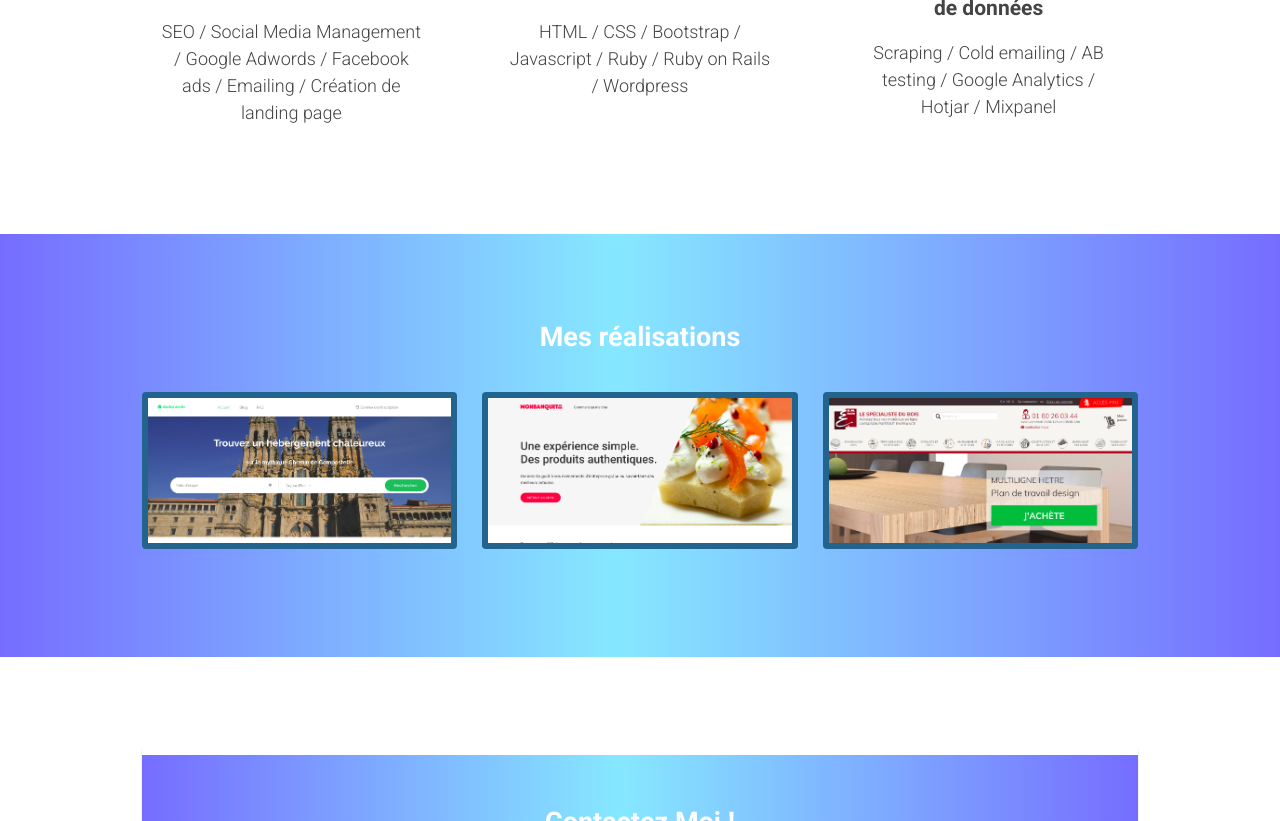
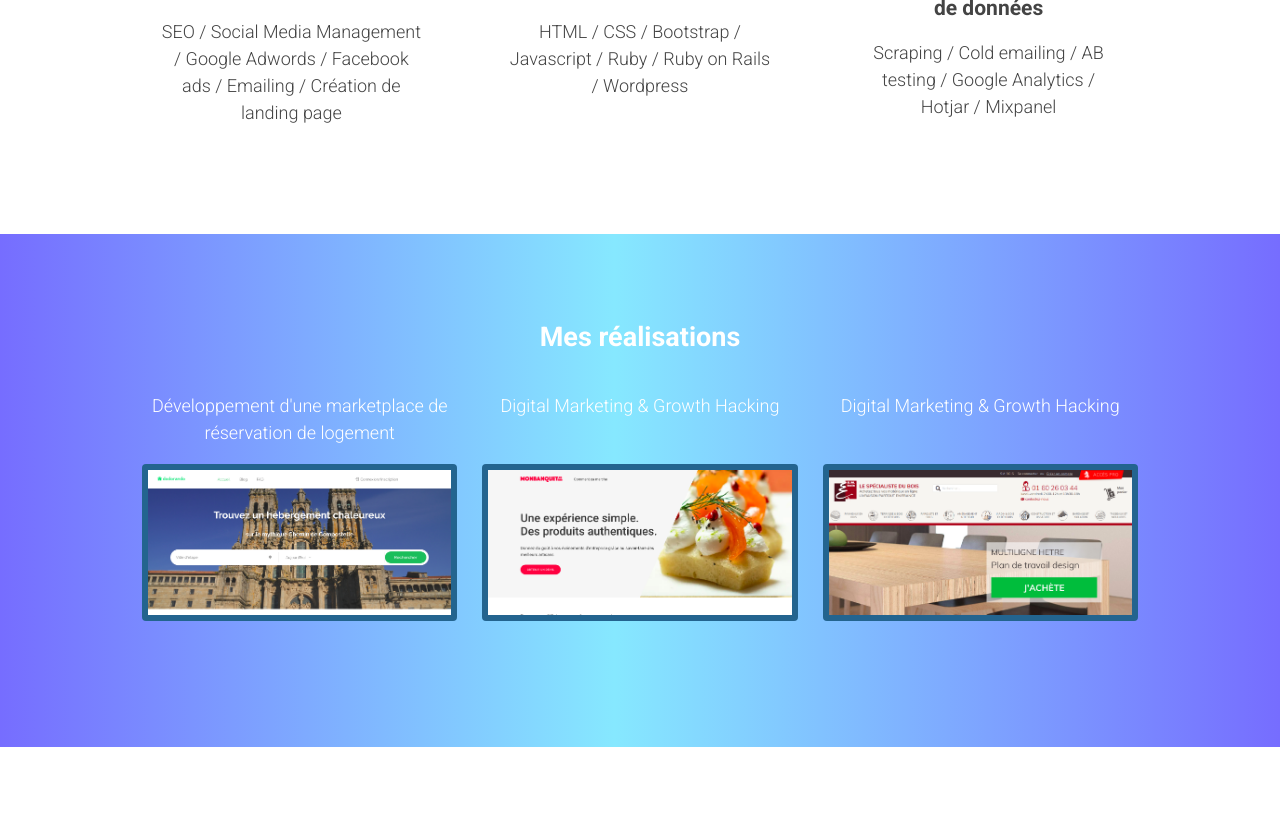
Before and after one commit to ghfr/thomasleoty-portfolio, a plain HTML site: page index.html in a window 1280 px wide. Shown: the part 1784-2605 px from the top of the page. Drawn offline with Linux system fonts and the light colour scheme; a script that the page names is missing.

```diff
--- a/index.html
+++ b/index.html
@@ -77,9 +77,9 @@ J'ai crée plusieurs business en ligne et travaillé plour plusieurs sociétés
   <div class="container cf">
     <h2>Mes réalisations</h2>
     <div class="gallery">
-      <div class="gallery-image"> <a href="https://gros-baton.herokuapp.com"><img src="img/dodorando.png"></a></div>
-      <div class="gallery-image"><a href="https://monbanquet.fr"><img src="img/monbanquet.png"> </a></div>
-      <div class="gallery-image"><a href="https://smbois.com"><img src="img/smbois.png"> </a> </div>
+      <div class="gallery-image"> <p> Développement d'une marketplace de réservation de logement <p><a href="https://gros-baton.herokuapp.com"><img src="img/dodorando.png"></a></div>
+      <div class="gallery-image"><p> Digital Marketing & Growth Hacking <br> <br>  <p><a href="https://monbanquet.fr"><img src="img/monbanquet.png"> </a></div>
+      <div class="gallery-image"><p> Digital Marketing & Growth Hacking <p> <br> <a href="https://smbois.com"><img src="img/smbois.png"> </a> </div>
 
   </div>
 </div>
--- a/style.css
+++ b/style.css
@@ -408,8 +408,10 @@ color: white;
   background-size: 200% auto;
   padding: 0px 40px;
   color: #fff;
+    text-decoration: none;
+
   font-family: "Roboto", sans-serif;
-  font-size: 16px;
+  font-size: 20px;
   font-weight: 500;
   line-height: 48px;
   border-radius: 0px;
```
